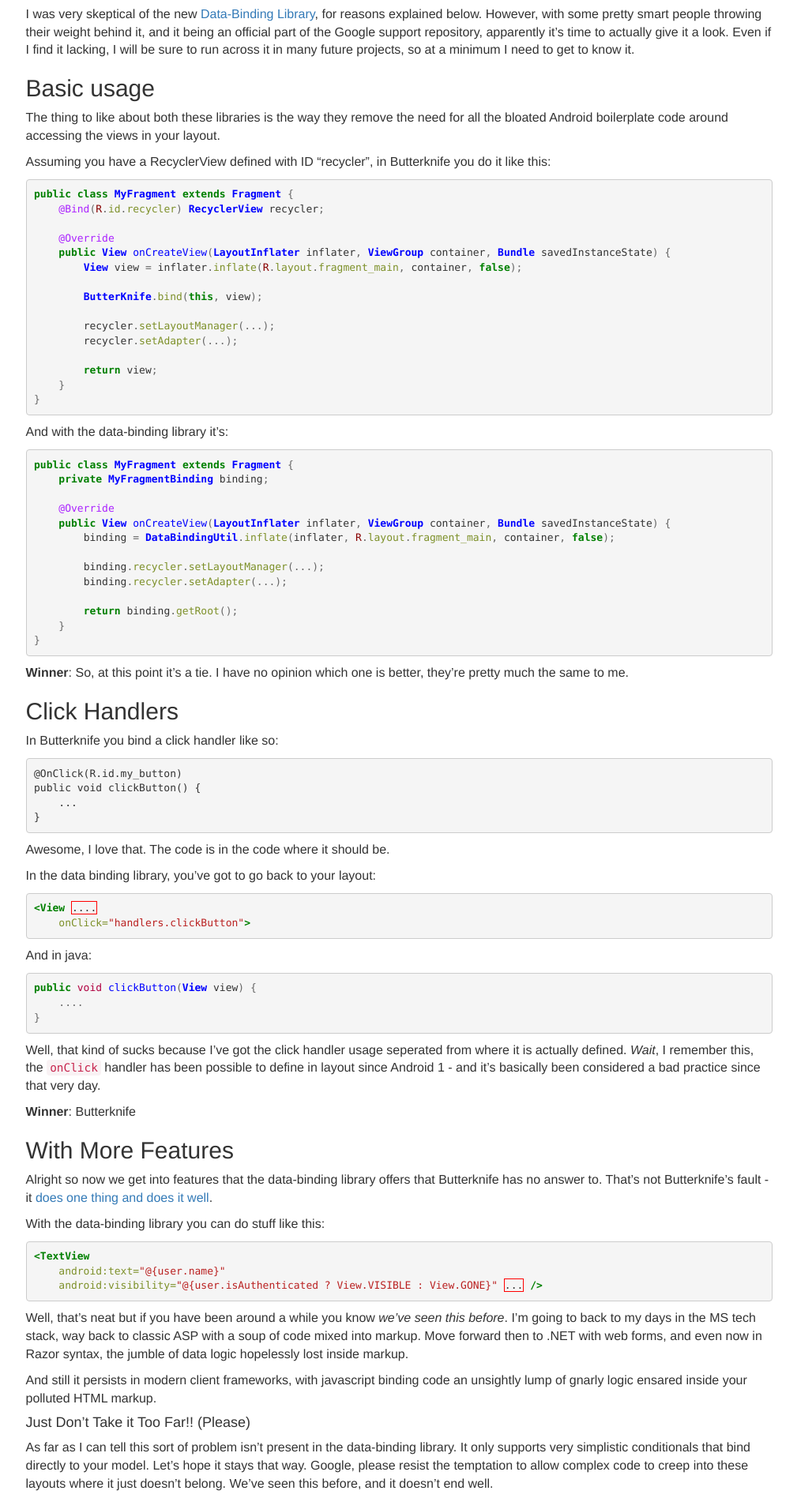
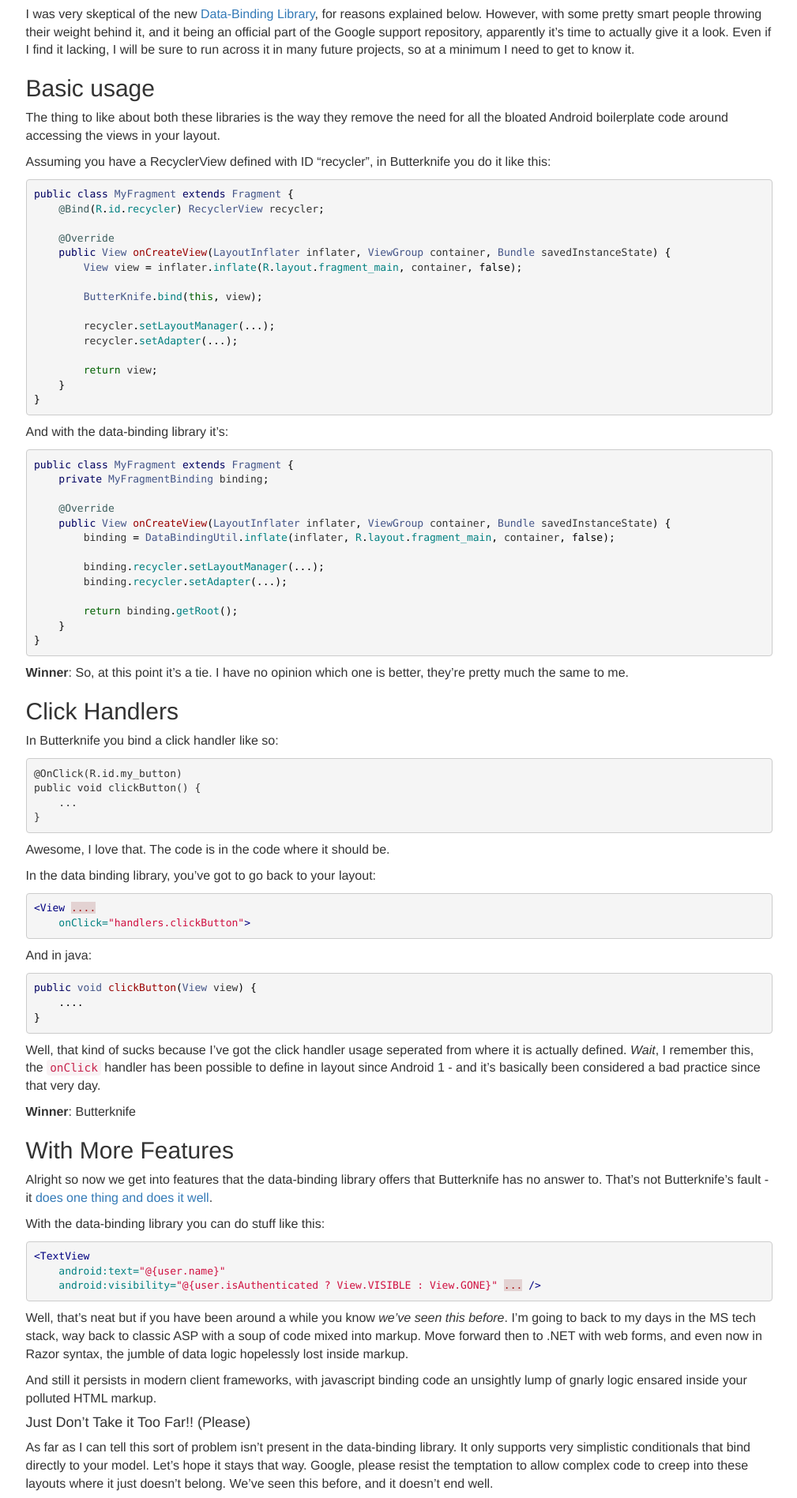
Before and after one commit to Innodroid/innodroid.github.io, a Jekyll site: the page built from _posts/2015-11-17-retiring-butterknife.md, in a window 1280 px wide. Shown: the part 364-2261 px from the top of the page at 79% size, without its empty margins (135-1144 px from the left). Built offline with Jekyll 4.4.1, drawn with Linux system fonts in a browser that asks for light colours; nearby versions of some CDN libraries; Markdown is read by kramdown in place of the engine named in the settings; comment, search, counter and statistics services are not loaded.

Commit message:
Removed red carpet, fixed some md issues

```diff
--- a/_config.yml
+++ b/_config.yml
@@ -5,7 +5,4 @@
 kramdown:
   input: GFM
   syntax_highlighter: rouge
-markdown: redcarpet
-redcarpet:
-  extensions: ["strikethrough"]
 gems: [jekyll-paginate, jekyll-gist]
--- a/_layouts/page.html
+++ b/_layouts/page.html
@@ -7,7 +7,7 @@
     <title>Innodroid - Android Freelance Contract Software Developer</title>
     <link rel="shortcut icon" href="/favicon.ico" type="image/x-icon">
     <link href="/css/site.css" rel="stylesheet" type="text/css">
-    <link href="/css/pygments.css" rel="stylesheet" type="text/css">
+    <link href="/css/github.css" rel="stylesheet" type="text/css">
     <link href="//fonts.googleapis.com/css?family=Ubuntu:700|Bangers" rel="stylesheet" type="text/css">
     <link href="//maxcdn.bootstrapcdn.com/bootstrap/3.3.5/css/bootstrap.min.css" rel="stylesheet" type="text/css">
   </head>
--- /dev/null
+++ b/css/github.css
@@ -0,0 +1,61 @@
+.highlight .hll { background-color: #ffffcc }
+.highlight .c { color: #999988; font-style: italic } /* Comment */
+.highlight .err { color: #a61717; background-color: #e3d2d2 } /* Error */
+.highlight .k { color: #006000;  } /* Keyword */
+.highlight .o { color: #000000;  } /* Operator */
+.highlight .cm { color: #999988; font-style: italic } /* Comment.Multiline */
+.highlight .cp { color: #999999; ; font-style: italic } /* Comment.Preproc */
+.highlight .c1 { color: #999988; font-style: italic } /* Comment.Single */
+.highlight .cs { color: #999999; ; font-style: italic } /* Comment.Special */
+.highlight .gd { color: #000000; background-color: #ffdddd } /* Generic.Deleted */
+.highlight .ge { color: #000000; font-style: italic } /* Generic.Emph */
+.highlight .gr { color: #aa0000 } /* Generic.Error */
+.highlight .gh { color: #999999 } /* Generic.Heading */
+.highlight .gi { color: #000000; background-color: #ddffdd } /* Generic.Inserted */
+.highlight .go { color: #888888 } /* Generic.Output */
+.highlight .gp { color: #555555 } /* Generic.Prompt */
+.highlight .gs {  } /* Generic.Strong */
+.highlight .gu { color: #aaaaaa } /* Generic.Subheading */
+.highlight .gt { color: #aa0000 } /* Generic.Traceback */
+.highlight .kc { color: #000000;  } /* Keyword.Constant */
+.highlight .kd { color: #000060;  } /* Keyword.Declaration */
+.highlight .kn { color: #000000;  } /* Keyword.Namespace */
+.highlight .kp { color: #000000;  } /* Keyword.Pseudo */
+.highlight .kr { color: #000000;  } /* Keyword.Reserved */
+.highlight .kt { color: #445588;  } /* Keyword.Type */
+.highlight .m { color: #009999 } /* Literal.Number */
+.highlight .s { color: #d01040 } /* Literal.String */
+.highlight .na { color: #008080 } /* Name.Attribute */
+.highlight .nb { color: #0086B3 } /* Name.Builtin */
+.highlight .nc { color: #445588;  } /* Name.Class */
+.highlight .no { color: #008080 } /* Name.Constant */
+.highlight .nd { color: #3c5d5d;  } /* Name.Decorator */
+.highlight .ni { color: #800080 } /* Name.Entity */
+.highlight .ne { color: #990000;  } /* Name.Exception */
+.highlight .nf { color: #990000;  } /* Name.Function */
+.highlight .nl { color: #990000;  } /* Name.Label */
+.highlight .nn { color: #555555 } /* Name.Namespace */
+.highlight .nt { color: #000080 } /* Name.Tag */
+.highlight .nv { color: #008080 } /* Name.Variable */
+.highlight .ow { color: #000000;  } /* Operator.Word */
+.highlight .w { color: #bbbbbb } /* Text.Whitespace */
+.highlight .mf { color: #009999 } /* Literal.Number.Float */
+.highlight .mh { color: #009999 } /* Literal.Number.Hex */
+.highlight .mi { color: #009999 } /* Literal.Number.Integer */
+.highlight .mo { color: #009999 } /* Literal.Number.Oct */
+.highlight .sb { color: #d01040 } /* Literal.String.Backtick */
+.highlight .sc { color: #d01040 } /* Literal.String.Char */
+.highlight .sd { color: #d01040 } /* Literal.String.Doc */
+.highlight .s2 { color: #d01040 } /* Literal.String.Double */
+.highlight .se { color: #d01040 } /* Literal.String.Escape */
+.highlight .sh { color: #d01040 } /* Literal.String.Heredoc */
+.highlight .si { color: #d01040 } /* Literal.String.Interpol */
+.highlight .sx { color: #d01040 } /* Literal.String.Other */
+.highlight .sr { color: #009926 } /* Literal.String.Regex */
+.highlight .s1 { color: #d01040 } /* Literal.String.Single */
+.highlight .ss { color: #990073 } /* Literal.String.Symbol */
+.highlight .bp { color: #999999 } /* Name.Builtin.Pseudo */
+.highlight .vc { color: #008080 } /* Name.Variable.Class */
+.highlight .vg { color: #008080 } /* Name.Variable.Global */
+.highlight .vi { color: #008080 } /* Name.Variable.Instance */
+.highlight .il { color: #009999 } /* Literal.Number.Integer.Long */
--- a/css/pygments.css
+++ /dev/null
@@ -1,62 +0,0 @@
-.hll { background-color: #ffffcc }
-.c { color: #408080; font-style: italic } /* Comment */
-.err { border: 1px solid #FF0000 } /* Error */
-.k { color: #008000; font-weight: bold } /* Keyword */
-.o { color: #666666 } /* Operator */
-.cm { color: #408080; font-style: italic } /* Comment.Multiline */
-.cp { color: #BC7A00 } /* Comment.Preproc */
-.c1 { color: #408080; font-style: italic } /* Comment.Single */
-.cs { color: #408080; font-style: italic } /* Comment.Special */
-.gd { color: #A00000 } /* Generic.Deleted */
-.ge { font-style: italic } /* Generic.Emph */
-.gr { color: #FF0000 } /* Generic.Error */
-.gh { color: #000080; font-weight: bold } /* Generic.Heading */
-.gi { color: #00A000 } /* Generic.Inserted */
-.go { color: #888888 } /* Generic.Output */
-.gp { color: #000080; font-weight: bold } /* Generic.Prompt */
-.gs { font-weight: bold } /* Generic.Strong */
-.gu { color: #800080; font-weight: bold } /* Generic.Subheading */
-.gt { color: #0044DD } /* Generic.Traceback */
-.kc { color: #008000; font-weight: bold } /* Keyword.Constant */
-.kd { color: #008000; font-weight: bold } /* Keyword.Declaration */
-.kn { color: #008000; font-weight: bold } /* Keyword.Namespace */
-.kp { color: #008000 } /* Keyword.Pseudo */
-.kr { color: #008000; font-weight: bold } /* Keyword.Reserved */
-.kt { color: #B00040 } /* Keyword.Type */
-.m { color: #666666 } /* Literal.Number */
-.s { color: #BA2121 } /* Literal.String */
-.na { color: #7D9029 } /* Name.Attribute */
-.nb { color: #008000 } /* Name.Builtin */
-.nc { color: #0000FF; font-weight: bold } /* Name.Class */
-.no { color: #880000 } /* Name.Constant */
-.nd { color: #AA22FF } /* Name.Decorator */
-.ni { color: #999999; font-weight: bold } /* Name.Entity */
-.ne { color: #D2413A; font-weight: bold } /* Name.Exception */
-.nf { color: #0000FF } /* Name.Function */
-.nl { color: #A0A000 } /* Name.Label */
-.nn { color: #0000FF; font-weight: bold } /* Name.Namespace */
-.nt { color: #008000; font-weight: bold } /* Name.Tag */
-.nv { color: #19177C } /* Name.Variable */
-.ow { color: #AA22FF; font-weight: bold } /* Operator.Word */
-.w { color: #bbbbbb } /* Text.Whitespace */
-.mb { color: #666666 } /* Literal.Number.Bin */
-.mf { color: #666666 } /* Literal.Number.Float */
-.mh { color: #666666 } /* Literal.Number.Hex */
-.mi { color: #666666 } /* Literal.Number.Integer */
-.mo { color: #666666 } /* Literal.Number.Oct */
-.sb { color: #BA2121 } /* Literal.String.Backtick */
-.sc { color: #BA2121 } /* Literal.String.Char */
-.sd { color: #BA2121; font-style: italic } /* Literal.String.Doc */
-.s2 { color: #BA2121 } /* Literal.String.Double */
-.se { color: #BB6622; font-weight: bold } /* Literal.String.Escape */
-.sh { color: #BA2121 } /* Literal.String.Heredoc */
-.si { color: #BB6688; font-weight: bold } /* Literal.String.Interpol */
-.sx { color: #008000 } /* Literal.String.Other */
-.sr { color: #BB6688 } /* Literal.String.Regex */
-.s1 { color: #BA2121 } /* Literal.String.Single */
-.ss { color: #19177C } /* Literal.String.Symbol */
-.bp { color: #008000 } /* Name.Builtin.Pseudo */
-.vc { color: #19177C } /* Name.Variable.Class */
-.vg { color: #19177C } /* Name.Variable.Global */
-.vi { color: #19177C } /* Name.Variable.Instance */
-.il { color: #666666 } /* Literal.Number.Integer.Long */
```
Also changed, not shown: _posts/2015-11-17-retiring-butterknife.md (+5 -5 lines), _posts/2016-01-31-a-complex-activity-transition-part-1.md (+6 -6 lines), Gemfile.lock.
